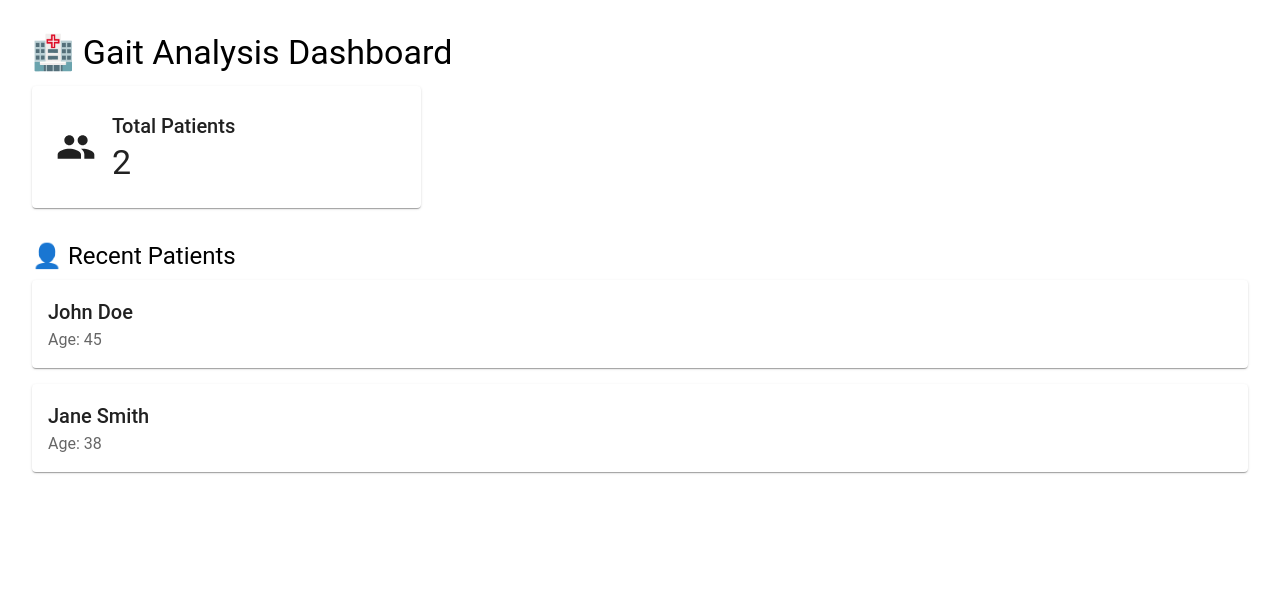
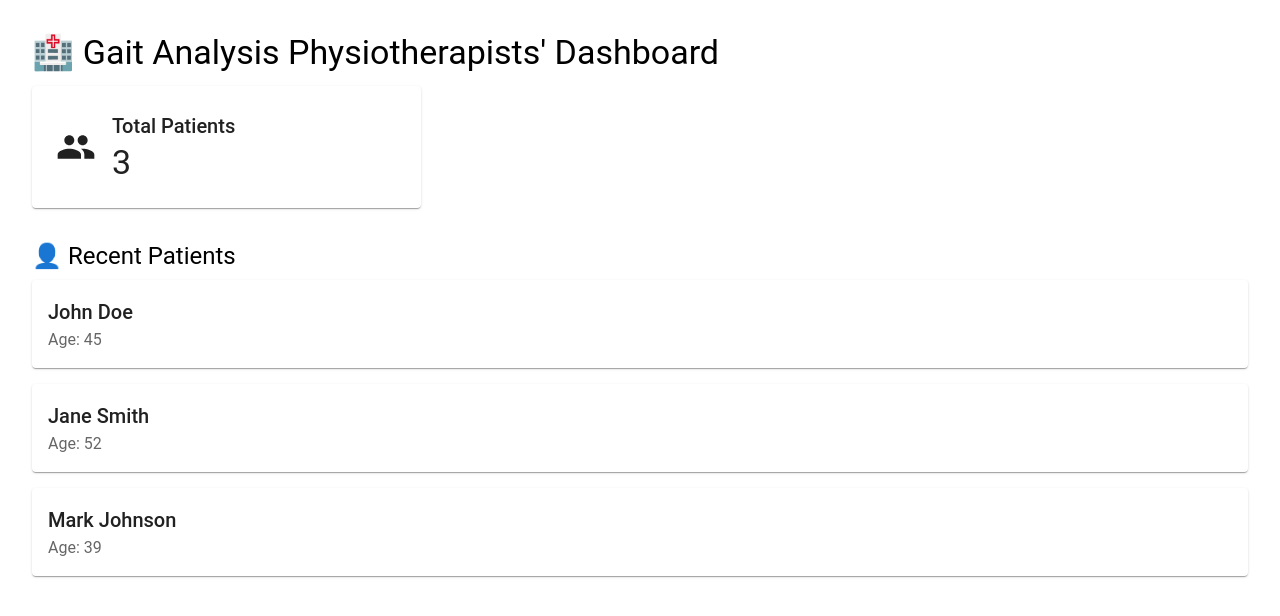
Before and after one commit to cepdnaclk/e20-3yp-Remote-Gait-Analysis, a React (Vite) app in the folder gait-analysis-frontend/: page /dashboard in a window 1280 px wide. Shown: the top 616 px of the page. Built offline with nearby package versions, Linux system fonts and the light colour scheme; data requests are answered from the project's data file.

Commit message:
Physio's Dashboard wroking

```diff
--- a/gait-analysis-frontend/src/api/patients.jsx
+++ b/gait-analysis-frontend/src/api/patients.jsx
@@ -1,14 +1,28 @@
 import { useQuery } from "@tanstack/react-query";
 
+// Simulated patient data (Replace with real API later)
 const fetchPatients = async () => {
-  const response = await fetch("http://localhost:3001/patients");
-  if (!response.ok) throw new Error("Failed to fetch patients");
-  return response.json();
+  console.log("Fetching Patients...");
+
+  const mockPatients = [
+    { id: 1, name: "John Doe", age: 45 },
+    { id: 2, name: "Jane Smith", age: 52 },
+    { id: 3, name: "Mark Johnson", age: 39 },
+  ];
+
+  return new Promise((resolve) => {
+    setTimeout(() => {
+      console.log("Returning Mock Patients:", mockPatients);
+      resolve(mockPatients);
+    }, 1000); // Simulated delay for testing
+  });
 };
 
 export const usePatients = () => {
   return useQuery({
-    queryKey: ["patients"],
+    queryKey: ["patients"],  // ✅ Correct way in React Query v5
     queryFn: fetchPatients,
+    staleTime: 1000 * 60 * 5, // Cache for 5 minutes
+    refetchOnWindowFocus: false, // Prevent refetching when switching tabs
   });
 };
--- a/gait-analysis-frontend/src/pages/Login.jsx
+++ b/gait-analysis-frontend/src/pages/Login.jsx
@@ -4,7 +4,7 @@ import { Box, Button, Container, TextField, Typography, Paper } from "@mui/mater
 import { useForm } from "react-hook-form";
 import { zodResolver } from "@hookform/resolvers/zod";
 import * as z from "zod";
-import Navbar from "../components/Navbar";
+
 // Form Validation Schema
 const schema = z.object({
   email: z.string().email("Invalid email format"),
@@ -14,8 +14,9 @@ const schema = z.object({
 export default function Login() {
 
   const navigate = useNavigate();
-  const [credentials, setCredentials] = useState({ email: "", password: "" });
 
+  //const [credentials, setCredentials] = useState({ email: "", password: "" });
+  /*
   const handleChange = (e) => {
     setCredentials({ ...credentials, [e.target.name]: e.target.value });
   };
@@ -31,7 +32,7 @@ export default function Login() {
     }
   };
 
-
+  */
   const {
     register,
     handleSubmit,
@@ -43,6 +44,12 @@ export default function Login() {
   const onSubmit = (data) => {
     console.log("Login Data:", data);
     // Handle authentication logic here
+    if (data.email === "admin@physio.com" && data.password === "password") {
+      navigate("/dashboard");
+    } else {
+      alert("Invalid credentials. Please try again.");
+    }
+
   };
 
 
@@ -56,14 +63,16 @@ export default function Login() {
           Log in to your account
         </Typography>
 
+        {/* Attach correct onSubmit handler */}
         <form onSubmit={handleSubmit(onSubmit)}>
           <TextField
             fullWidth
             label="Email"
             name="email"
             type="email"
-            value={credentials.email}
-            onChange={handleChange}
+            {...register("email")}
+            error={!!errors.email}
+            helperText={errors.email?.message}
             margin="normal"
 
             /*
@@ -78,8 +87,9 @@ export default function Login() {
             label="Password"
             name="password"
             type="password"
-            value={credentials.password}
-            onChange={handleChange}
+            {...register("password")}
+            error={!!errors.password}
+            helperText={errors.password?.message}
             margin="normal"
             /*
             variant="outlined"
--- a/gait-analysis-frontend/src/pages/dashboard.jsx
+++ b/gait-analysis-frontend/src/pages/dashboard.jsx
@@ -3,17 +3,34 @@ import { CircularProgress, Typography, Box, Grid, Paper } from "@mui/material";
 import PeopleIcon from "@mui/icons-material/People";
 
 export default function Dashboard() {
-  // Use the custom React Query hook
+
+  console.log("Dashboard Component Rendered!"); // Debugging log
+
+  // Fetch patient data using the custom hook
   const { data: patients, isLoading, error } = usePatients();
 
-  if (isLoading) return <CircularProgress />;
-  if (error) return <Typography color="error">Error: {error.message}</Typography>;
+  // Improved Loading UI
+  if (isLoading)
+    return (
+      <Box display="flex" justifyContent="center" alignItems="center" height="100vh">
+        <CircularProgress />
+        <Typography sx={{ ml: 2 }}>Loading Patient Data...</Typography>
+      </Box>
+    );
+
+  // Improved Error UI
+  if (error)
+    return (
+      <Typography color="error" align="center" mt={5}>
+        ❌ Error loading data: {error.message}
+      </Typography>
+    );
 
   return (
     <Box sx={{ padding: 3 }}>
       {/* Page Title */}
       <Typography variant="h4" gutterBottom>
-        🏥 Gait Analysis Dashboard
+        🏥 Gait Analysis Physiotherapists' Dashboard
       </Typography>
 
       {/* Summary Cards */}
@@ -23,7 +40,7 @@ export default function Dashboard() {
             <PeopleIcon sx={{ fontSize: 40, marginRight: 2 }} />
             <Box>
               <Typography variant="h6">Total Patients</Typography>
-              <Typography variant="h4">{patients ? patients.length : 0}</Typography>
+              <Typography variant="h4">{ patients?.length || 0}</Typography>
             </Box>
           </Paper>
         </Grid>
@@ -34,12 +51,19 @@ export default function Dashboard() {
         <Typography variant="h5" gutterBottom>
           👤 Recent Patients
         </Typography>
-        {patients?.map((patient) => (
-          <Paper key={patient.id} sx={{ padding: 2, marginBottom: 2 }}>
-            <Typography variant="h6">{patient.name}</Typography>
-            <Typography color="text.secondary">Age: {patient.age}</Typography>
-          </Paper>
-        ))}
+
+        {patients && patients.length > 0 ? (
+          patients.map((patient) => (
+
+            <Paper key={patient.id} sx={{ padding: 2, marginBottom: 2 }}>
+
+              <Typography variant="h6">{patient.name}</Typography>
+              <Typography color="text.secondary">Age: {patient.age}</Typography>
+            </Paper>
+          ))
+        ) : (
+          <Typography>No patients found</Typography>
+        )}
       </Box>
     </Box>
   );
```
